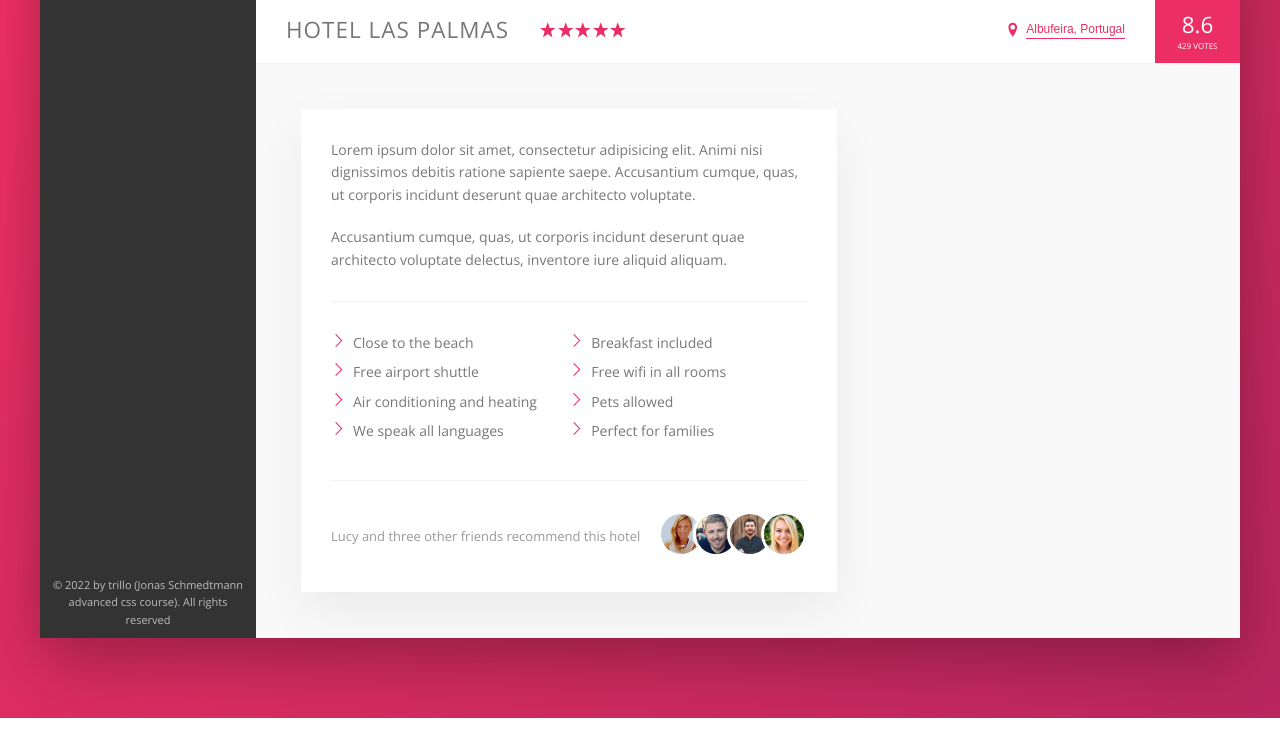
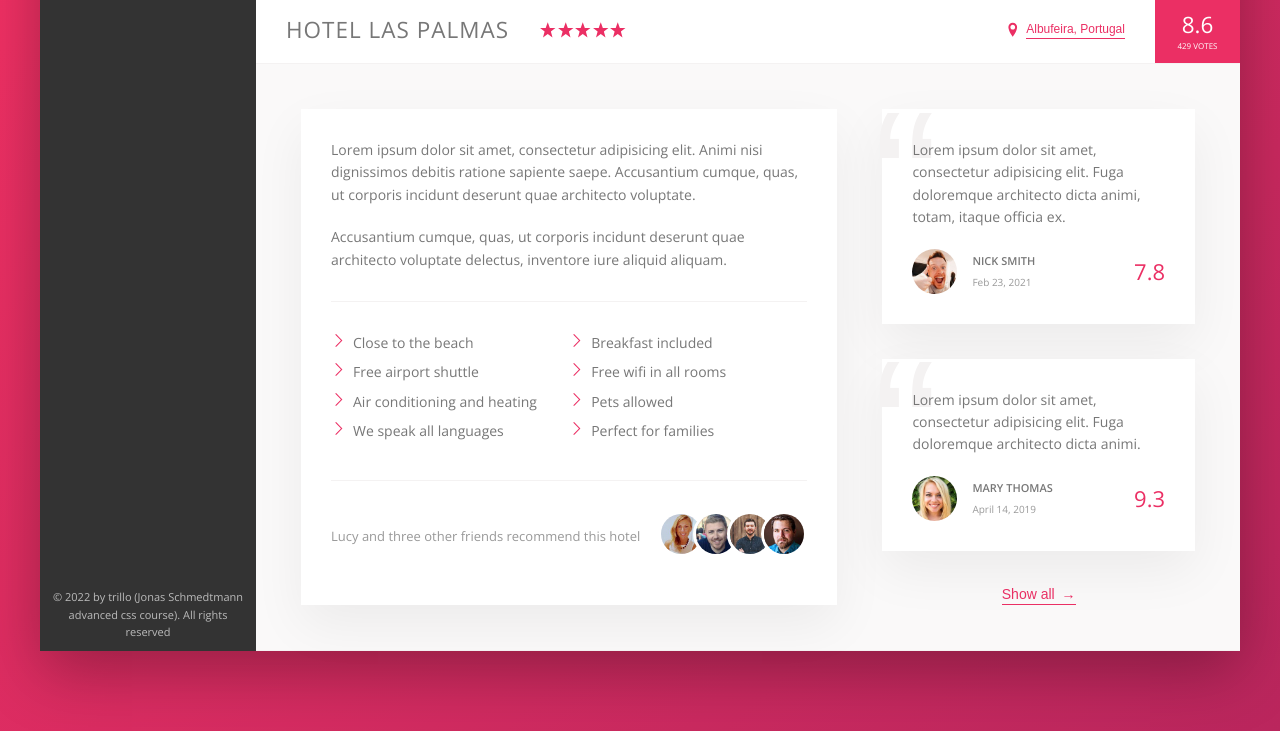
Before and after one commit to krissygroom/trillo-flexbox, a website: page index.html in a window 1280 px wide. Shown: the part 538-1269 px from the top of the page. Drawn offline with nearby package versions, Linux system fonts and the light colour scheme.

Commit message:
Added reviews section

```diff
--- a/index.html
+++ b/index.html
@@ -207,12 +207,56 @@
                     class="recommend__photo"
                   />
                   <img
-                    src="img/user-6.jpg"
+                    src="img/user-5.jpg"
                     alt="Friend 4"
                     class="recommend__photo"
                   />
                 </div>
               </div>
+            </div>
+
+            <div class="user-reviews">
+              <figure class="review">
+                <blockquote class="review__text">
+                  Lorem ipsum dolor sit amet, consectetur adipisicing elit. Fuga
+                  doloremque architecto dicta animi, totam, itaque officia ex.
+                </blockquote>
+                <figcaption class="review__user">
+                  <img
+                    src="img/user-1.jpg"
+                    alt="User 1"
+                    class="review__photo"
+                  />
+                  <div class="review__user-box">
+                    <p class="review__user-name">Nick Smith</p>
+                    <p class="review__user-date">Feb 23, 2021</p>
+                  </div>
+                  <div class="review__rating">7.8</div>
+                </figcaption>
+              </figure>
+              <figure class="review">
+                <blockquote class="review__text">
+                  Lorem ipsum dolor sit amet, consectetur adipisicing elit. Fuga
+                  doloremque architecto dicta animi.
+                </blockquote>
+                <figcaption class="review__user">
+                  <img
+                    src="img/user-6.jpg"
+                    alt="User 6"
+                    class="review__photo"
+                  />
+                  <div class="review__user-box">
+                    <p class="review__user-name">Mary Thomas</p>
+                    <p class="review__user-date">April 14, 2019</p>
+                  </div>
+                  <div class="review__rating">9.3</div>
+                </figcaption>
+              </figure>
+
+              <button class="btn-inline">
+                Show all
+                <span>&rarr;</span>
+              </button>
             </div>
           </div>
         </main>
--- a/sass/_components.scss
+++ b/sass/_components.scss
@@ -274,8 +274,17 @@
   background-color: transparent;
   transition: all 0.2s;
 
+  & span {
+    margin-left: 3px;
+    transition: margin-left 0.2s;
+  }
+
   &:hover {
     color: var(--color-grey-dark-1);
+
+    span {
+      margin-left: 8px;
+    }
   }
 
   &:focus {
@@ -369,3 +378,66 @@
     }
   }
 }
+
+///////////////////////////////
+// REVIEWS SECTION
+.review {
+  background-color: #fff;
+  box-shadow: var(--shadow-light);
+  padding: 3rem;
+  margin-bottom: 3.5rem;
+  position: relative;
+
+  &__text {
+    margin-bottom: 2rem;
+    z-index: 10;
+    position: relative;
+    overflow: hidden;
+  }
+
+  &__user {
+    display: flex;
+    align-items: center;
+  }
+
+  &__photo {
+    height: 4.5rem;
+    width: 4.5rem;
+    border-radius: 50%;
+    margin-right: 1.5rem;
+  }
+
+  &__user-box {
+    margin-right: auto;
+  }
+
+  &__user-name {
+    font-size: 1.1rem;
+    font-weight: 600;
+    text-transform: uppercase;
+    margin-bottom: 0.4rem;
+  }
+
+  &__user-date {
+    font-size: 1rem;
+    color: var(--color-grey-dark-3);
+  }
+
+  &__rating {
+    color: var(--color-primary);
+    font-size: 2.2rem;
+    font-weight: 300;
+  }
+
+  &::before {
+    content: "\201C";
+    position: absolute;
+    top: -2.75rem;
+    left: -1rem;
+    font-size: 20rem;
+    line-height: 1;
+    color: var(--color-grey-light-2);
+    font-family: sans-serif;
+    z-index: 1;
+  }
+}
--- a/sass/_layout.scss
+++ b/sass/_layout.scss
@@ -38,13 +38,13 @@
 
 .detail {
   display: flex;
+  font-size: 1.4rem;
   padding: 4.5rem;
   background-color: var(--color-grey-light-1);
   border-bottom: var(--line);
 }
 
 .description {
-  font-size: 1.4rem;
   background-color: #fff;
   box-shadow: 0 2rem 5rem rgba(0, 0, 0, 0.06);
   padding: 3rem;
@@ -54,4 +54,8 @@
 
 .user-reviews {
   flex: 1;
+
+  display: flex;
+  flex-direction: column;
+  align-items: center;
 }
```
Also changed, not shown: css/style.css.
